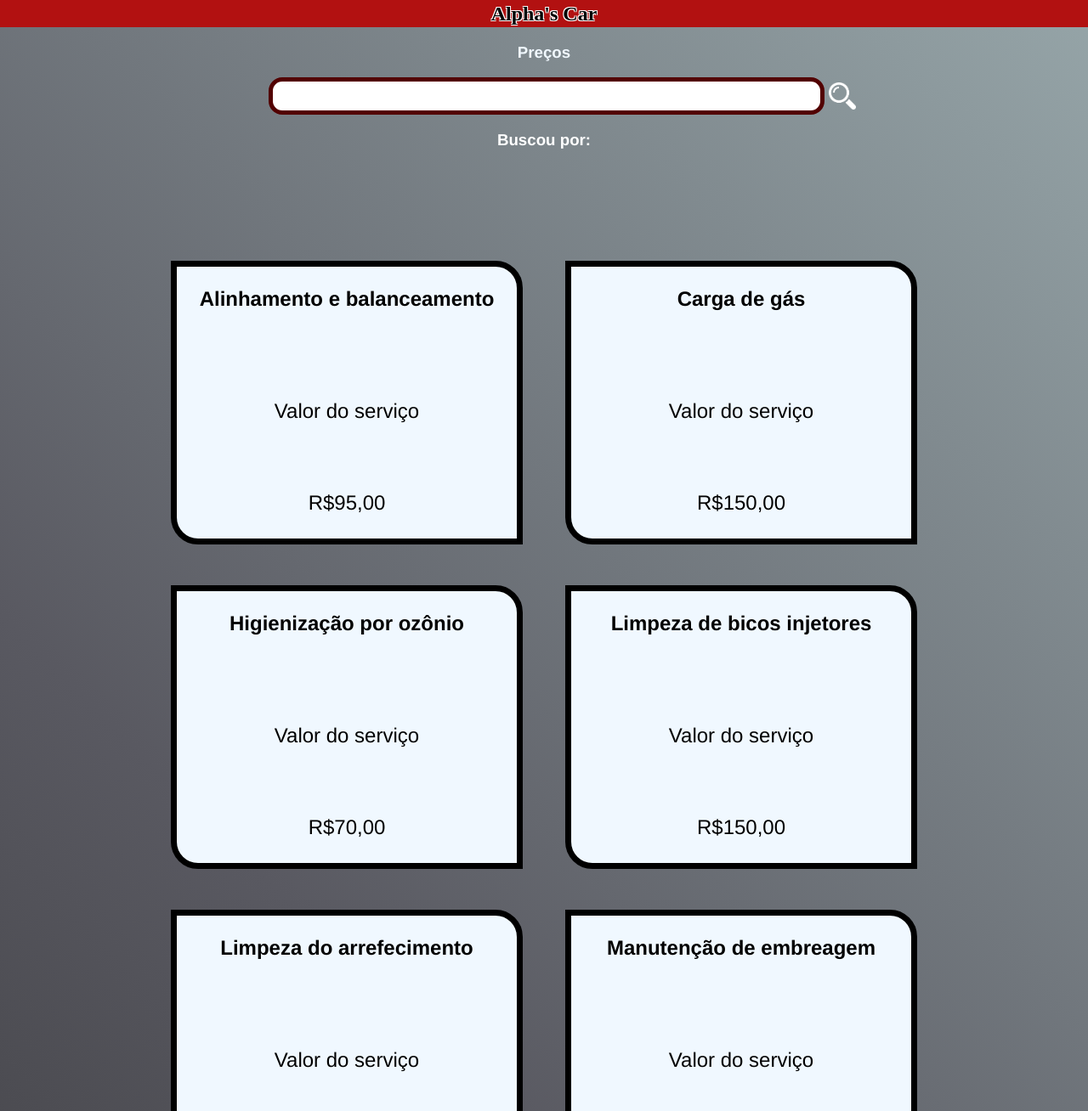
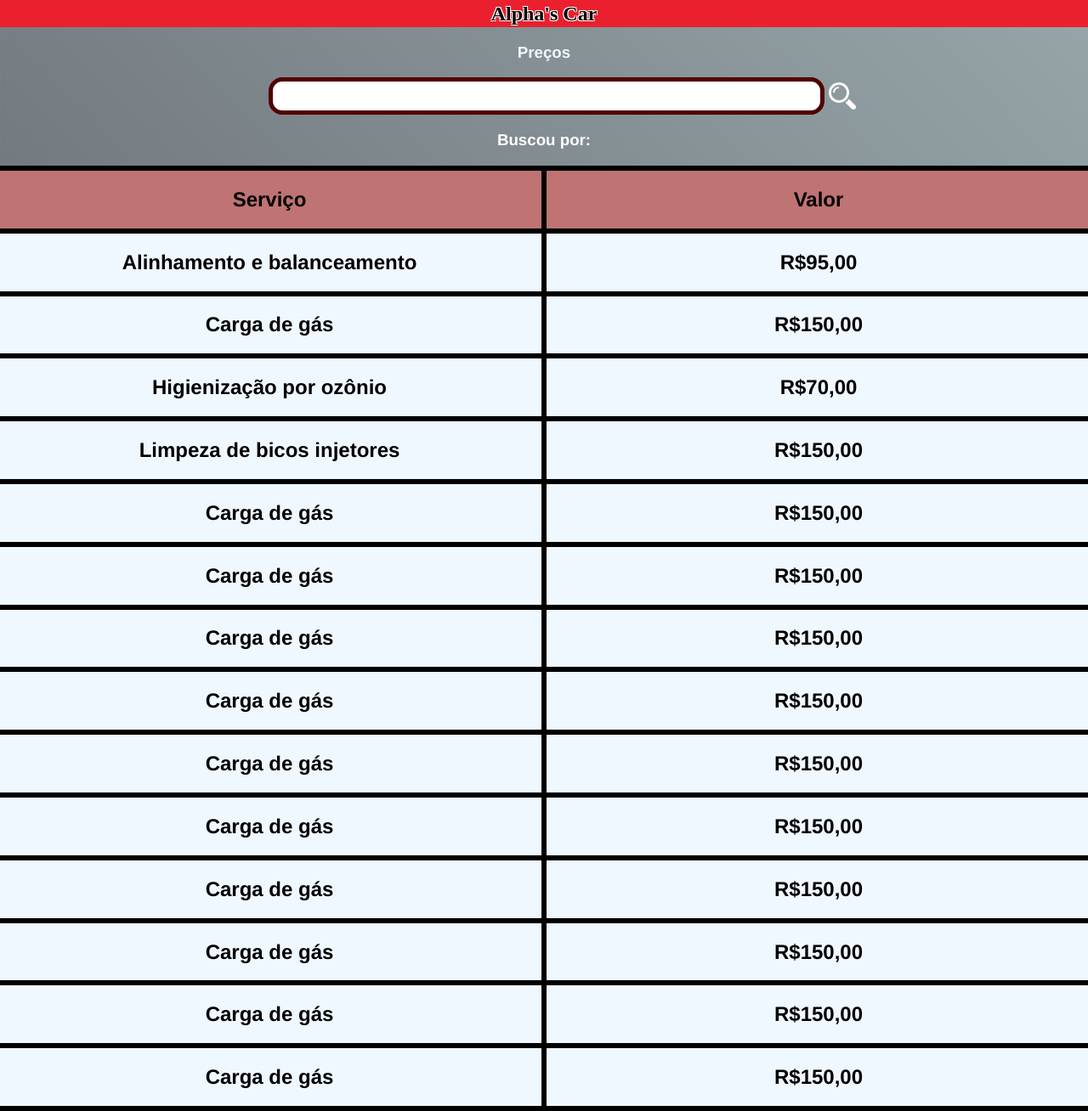
Before and after one commit to mourvan67532/Alphas_Car, a plain HTML site: page frontend/precos.html in a window 1280 px wide. Shown: the part 116-1424 px from the top of the page at 85% size. Drawn offline with Linux system fonts and the light colour scheme; files whose address does not match are found by name; a web font is replaced by a local one.

Commit message:
Add files via upload

```diff
--- a/frontend/precos.html
+++ b/frontend/precos.html
@@ -33,6 +33,102 @@
             </div>
         </div>
         <div class="k_inicio">
+            <div class="m_tabela">
+                <div class="m_coluna1">
+                    <div class="m_linha1">
+                        <h2>Serviço</h2>
+                    </div>
+                    <div class="m_linha2">
+                        <h2>Alinhamento e balanceamento</h2>
+                    </div>
+                    <div class="m_linha2">
+                        <h2>Carga de gás</h2>
+                    </div>
+                    <div class="m_linha2">
+                        <h2>Higienização por ozônio</h2>
+                    </div>
+                    <div class="m_linha2">
+                        <h2>Limpeza de bicos injetores</h2>
+                    </div>
+                    <div class="m_linha2">
+                        <h2>Carga de gás</h2>
+                    </div>
+                    <div class="m_linha2">
+                        <h2>Carga de gás</h2>
+                    </div>
+                    <div class="m_linha2">
+                        <h2>Carga de gás</h2>
+                    </div>
+                    <div class="m_linha2">
+                        <h2>Carga de gás</h2>
+                    </div>
+                    <div class="m_linha2">
+                        <h2>Carga de gás</h2>
+                    </div>
+                    <div class="m_linha2">
+                        <h2>Carga de gás</h2>
+                    </div>
+                    <div class="m_linha2">
+                        <h2>Carga de gás</h2>
+                    </div>
+                    <div class="m_linha2">
+                        <h2>Carga de gás</h2>
+                    </div>
+                    <div class="m_linha2">
+                        <h2>Carga de gás</h2>
+                    </div>
+                    <div class="m_linha2">
+                        <h2>Carga de gás</h2>
+                    </div>
+                </div>
+                <div class="m_coluna2">
+                    <div class="m_linha1">
+                        <h2>Valor</h2>
+                    </div>
+                    <div class="m_linha2">
+                        <h2>R$<span>95,00</span></h2>
+                    </div>
+                    <div class="m_linha2">
+                        <h2>R$<span>150,00</span></h2>
+                    </div>
+                    <div class="m_linha2">
+                        <h2>R$<span>70,00</span></h2>
+                    </div>
+                    <div class="m_linha2">
+                        <h2>R$<span>150,00</span></h2>
+                    </div>
+                    <div class="m_linha2">
+                        <h2>R$<span>150,00</span></h2>
+                    </div>
+                    <div class="m_linha2">
+                        <h2>R$<span>150,00</span></h2>
+                    </div>
+                    <div class="m_linha2">
+                        <h2>R$<span>150,00</span></h2>
+                    </div>
+                    <div class="m_linha2">
+                        <h2>R$<span>150,00</span></h2>
+                    </div>
+                    <div class="m_linha2">
+                        <h2>R$<span>150,00</span></h2>
+                    </div>
+                    <div class="m_linha2">
+                        <h2>R$<span>150,00</span></h2>
+                    </div>
+                    <div class="m_linha2">
+                        <h2>R$<span>150,00</span></h2>
+                    </div>
+                    <div class="m_linha2">
+                        <h2>R$<span>150,00</span></h2>
+                    </div>
+                    <div class="m_linha2">
+                        <h2>R$<span>150,00</span></h2>
+                    </div>
+                    <div class="m_linha2">
+                        <h2>R$<span>150,00</span></h2>
+                    </div>
+                </div>
+            </div>
             <ul>
                 <li class="k_li_preco">
                     <p><b>Alinhamento e balanceamento </b></p>
--- a/frontend/style/style.css
+++ b/frontend/style/style.css
@@ -8,7 +8,7 @@
 }
 
 .m_header_1{
-    background-color: black;
+    background-color: var(--cor_3);
     display: flex;
     justify-content: center;
 }
@@ -17,7 +17,7 @@
 }
 
 .m_header_2{
-    background-color: #b21111;
+    background-color: var(--cor_2);
     display: flex;
     justify-content: center;
     height: 2rem;
@@ -120,9 +120,9 @@
 
 
 .m_footer{
-    background-color: black;
+    background-color: var(--cor_3);
     height: 5rem;
-    border-top: 2rem solid #b21111;
+    border-top: 2rem solid var(--cor_2);
     display: flex;
     justify-content: center;
     padding: 0.4rem;
@@ -214,19 +214,6 @@
 }
 
 
-.m_footer{
-    background-color: black;
-    height: 5rem;
-    border-top: 2rem solid #b21111;
-    display: flex;
-    justify-content: center;
-    padding: 0.4rem;
-}
-
-.m_footer img{
-    width: 5rem;
-}
-
 /* FORENCEDORES */
 
 .v_m_header_1, .v_m_header_2 {
@@ -280,7 +267,7 @@
     color: #fff;
 }
 
-/* cadastrar */
+/******************************** cadastrar **********************************/
 
 .a_main{
     display: flex;
@@ -290,6 +277,8 @@
     border: 3px solid black;
     text-align: center;
     border-radius: 0.5rem;
+    background-color: #b42727;
+    color: white;
 }
 #a_abner_vi:hover{
     border: 3px solid red;
@@ -328,16 +317,17 @@
     color: white;
     background-color: rgb(95, 95, 95);
     left: 5rem;
-    border-bottom-left-radius: 1rem;
+    border-bottom-left-radius: 0.5rem;
     text-align: center;
     padding-top: 0.7rem;
     border: 3px solid black;
+
 }
 .a_tabelinha{
     display: flex;
     justify-content: center;
-    border-bottom-left-radius: 0.3rem;
-    border-top-right-radius: 0.3rem;
+    border-bottom-left-radius: 0.1rem;
+    border-top-right-radius: 0.1rem;
     margin-top: 0.5rem;
     left: 50px;
     margin-top: 1rem;
@@ -345,7 +335,7 @@
 }
 .a_tabelinha input{
     width: 25rem;
-    border-top-right-radius: 1rem;
+    border-top-right-radius: 0.5rem;
     height: 2rem;
     border: 3px solid black;
 }
@@ -398,7 +388,7 @@ b{
     text-decoration: none;
 }
 
-/* Preço */
+/***************************************** Preço ********************************************/
 
 .k_li_preco {
     background-color: aliceblue;
@@ -568,7 +558,8 @@ button {
     display: flex;
     justify-content: space-around;
     flex-wrap: wrap;
-    list-style: none;
+
+/* INDEX */list-style: none;
     margin-left: 5rem;
     margin-right: 5rem;
     margin-top: 7rem;
@@ -595,7 +586,7 @@ button {
     border: red 7px solid;
     background-color: #e7e7e7;
 }
-/* INDEX */
+/******************************************** INDEX ************************************************/
 
 .m_body_index{
     margin: 0%;
@@ -653,7 +644,7 @@ button {
     list-style: none;
     font-size: x-large;
     color: aliceblue;
-    background-color: #830d0d;
+    background-color: var(--cor_1);
     padding: 1rem;
     padding-left: 5rem;
     padding-right: 5rem;
@@ -675,7 +666,7 @@ button {
 }
 
 .m_nav{
-    background-color: #830d0d;
+    background-color: var(--cor_1);
     margin-top: -1rem;
 }
 
@@ -727,7 +718,7 @@ button {
     align-items: center;
     position: fixed;
     margin-top: 13.8rem;
-    background-color: #830d0d ;
+    background-color: var(--cor_1);
     border-bottom-left-radius: 1rem;
     border-bottom-right-radius: 1rem;
     padding-bottom: 0.3rem;
@@ -738,7 +729,7 @@ button {
     align-items: center;
     position: fixed;
     margin-top: 8rem;
-    background-color: #830d0d ;
+    background-color: var(--cor_1);
     border-bottom-left-radius: 1rem;
     border-bottom-right-radius: 1rem;
     padding-bottom: 0.3rem;
@@ -758,3 +749,45 @@ button {
     background-color: #bf7373;
     color: #000000;
 }
+/* *********************ARRUMANDO O KAUAN***************************************** */
+.m_tabela{
+    display: flex;
+    justify-content: center;
+    align-items: center;
+}
+
+.m_coluna1{
+    width: 40rem;
+    border: 3px solid black;
+    border-left: 5px solid black;
+}
+.m_coluna2{
+    width: 40rem;
+    border: 3px solid black;
+    border-right: 5px solid black;
+}
+.m_linha2{
+    border: 3px solid black;
+    display: flex;
+    justify-content: center;
+    align-items: center;
+    border-left: none;
+    border-right: none;
+    background-color: aliceblue;
+}
+.m_linha1{
+    border: 3px solid black;
+    display: flex;
+    justify-content: center;
+    align-items: center;
+    border-left: none;
+    border-right: none;
+    background-color: #bf7373;
+}
+/* ***************************ROOT********************** */
+/*Não mexam nessa parte para baixo, Kauan fique longe*/
+:root{
+    --cor_1: #d8010f;
+    --cor_2: #EA202E;
+    --cor_3: black;
+}
```
Also changed, not shown: backend/script/script.js (+2 -34 lines), frontend/index.html (+2 -2 lines), frontend/mecanico_cadastrar.html (+20 -15 lines), frontend/pecas_cadastrar.html (+6 -6 lines).
